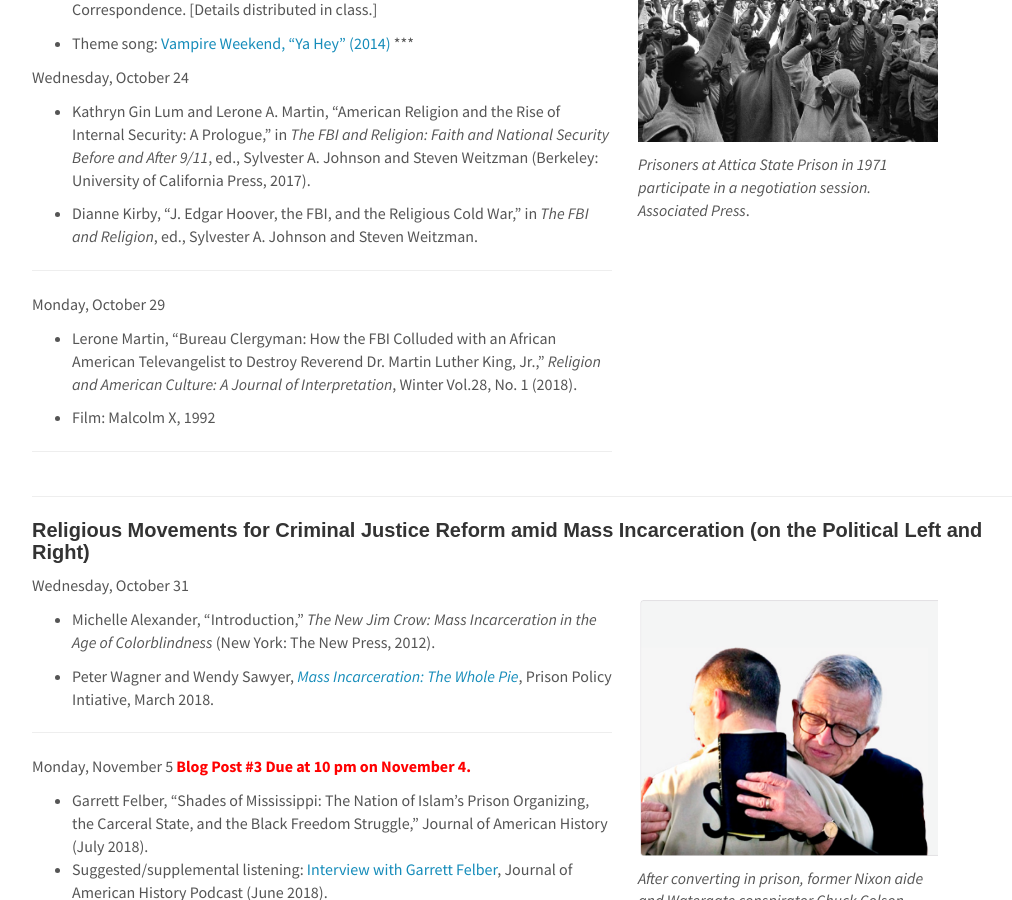
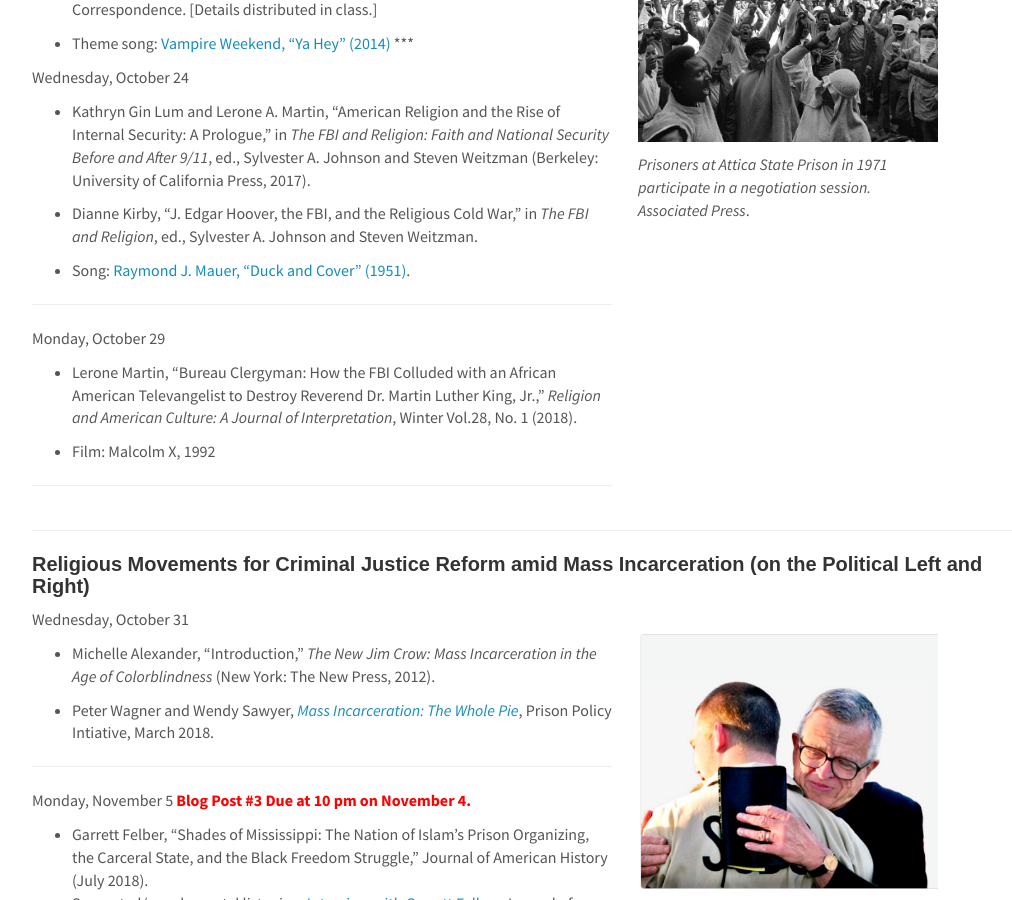
Before and after one commit to cyrusobrien/cyrusobrien, a Jekyll site: the page built from _pages/RelPol275.md, in a window 1280 px wide and 900 px high, scrolled down 6480 px. Shown: the whole window, without its empty margins (108-1120 px from the left). Built offline with Jekyll 4.4.1, drawn with Linux system fonts in a browser that asks for light colours.

Commit message:
duck and cover

```diff
--- a/_pages/RelPol275.md
+++ b/_pages/RelPol275.md
@@ -370,6 +370,7 @@ Wednesday, October 24
 
 * Dianne Kirby, “J. Edgar Hoover, the FBI, and the Religious Cold War,” in _The FBI and Religion_, ed., Sylvester A. Johnson and Steven Weitzman.
 
+* Song: [Raymond J. Mauer, "Duck and Cover" (1951)](https://www.youtube.com/watch?v=IKqXu-5jw60).
 
 ***
 
```
